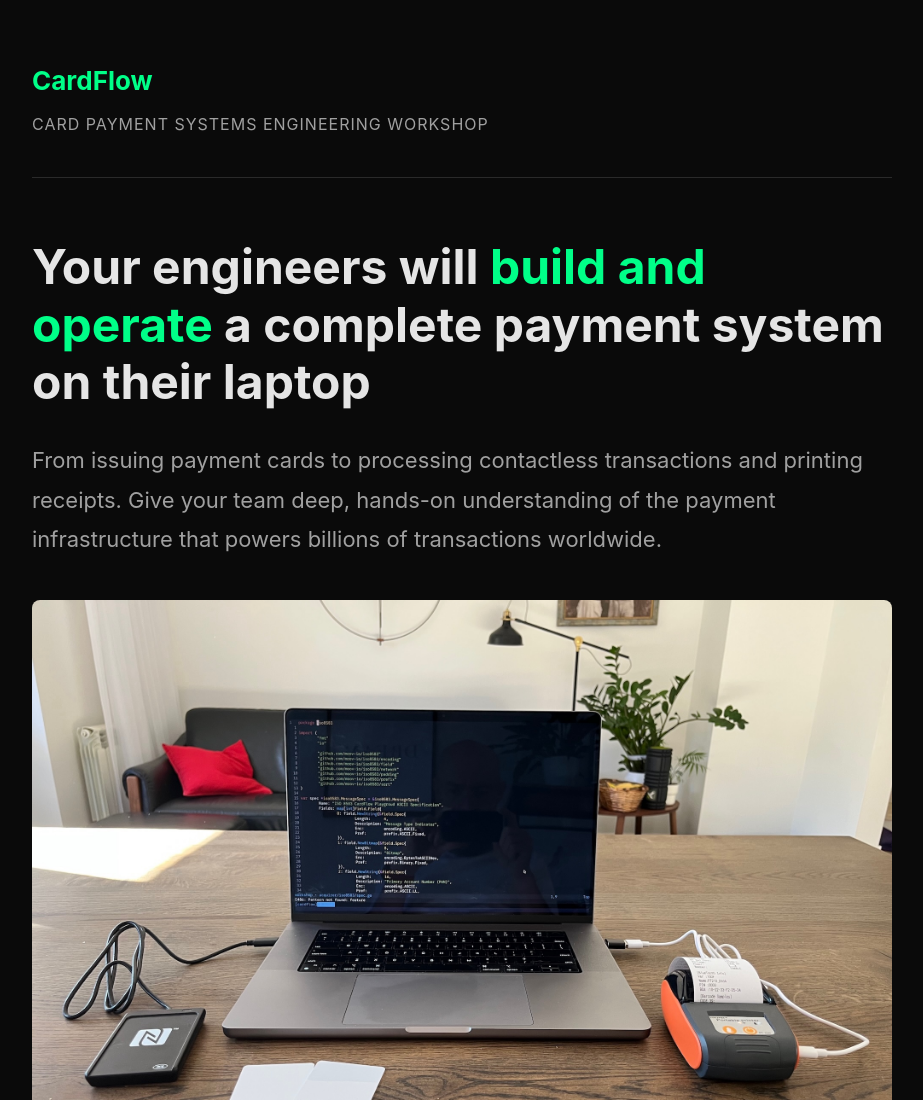
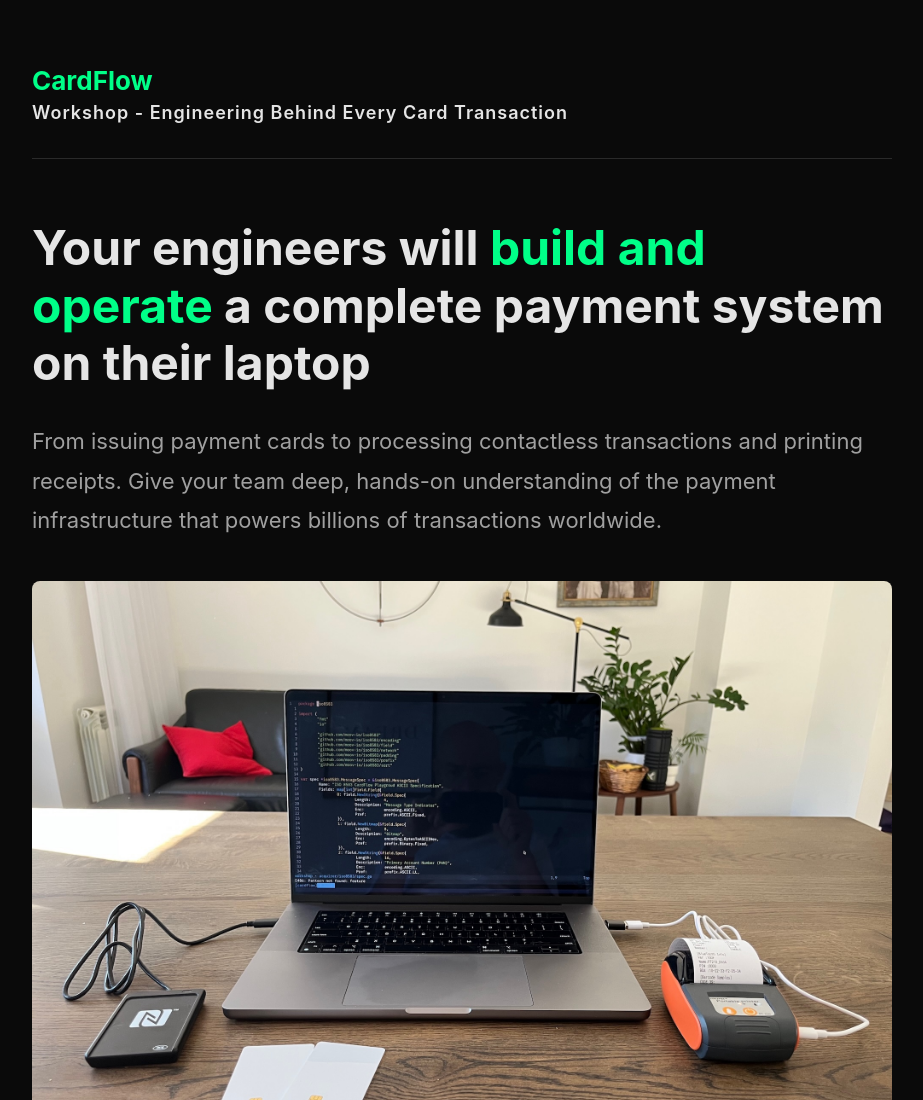
Before and after one commit to cardflow-dev/website, a plain HTML site: page index.html in a window 1280 px wide. Shown: the top 1100 px of the page, without its empty margins (178-1101 px from the left). Drawn offline with Linux system fonts and the light colour scheme.

Commit message:
tiny changes

```diff
--- a/index.html
+++ b/index.html
@@ -45,7 +45,7 @@
             font-size: 26px;
             font-weight: 700;
             color: var(--accent);
-            margin-bottom: 10px;
+            margin-bottom: 5px;
         }
 
 	.tools {
@@ -55,10 +55,10 @@
 	}
 
         .tagline {
-            color: var(--text-secondary);
-            font-size: 16px;
-            text-transform: uppercase;
+            font-size: 18px;
             letter-spacing: 1px;
+	    line-height: 65%;
+	    font-weight: 600;
         }
 
         .hero {
@@ -337,7 +337,7 @@
     <div class="container">
         <header>
             <div class="logo">CardFlow</div>
-            <div class="tagline">Card Payment Systems Engineering Workshop</div>
+            <div class="tagline">Workshop - Engineering Behind Every Card Transaction</div>
         </header>
 
         <section class="hero">
```
